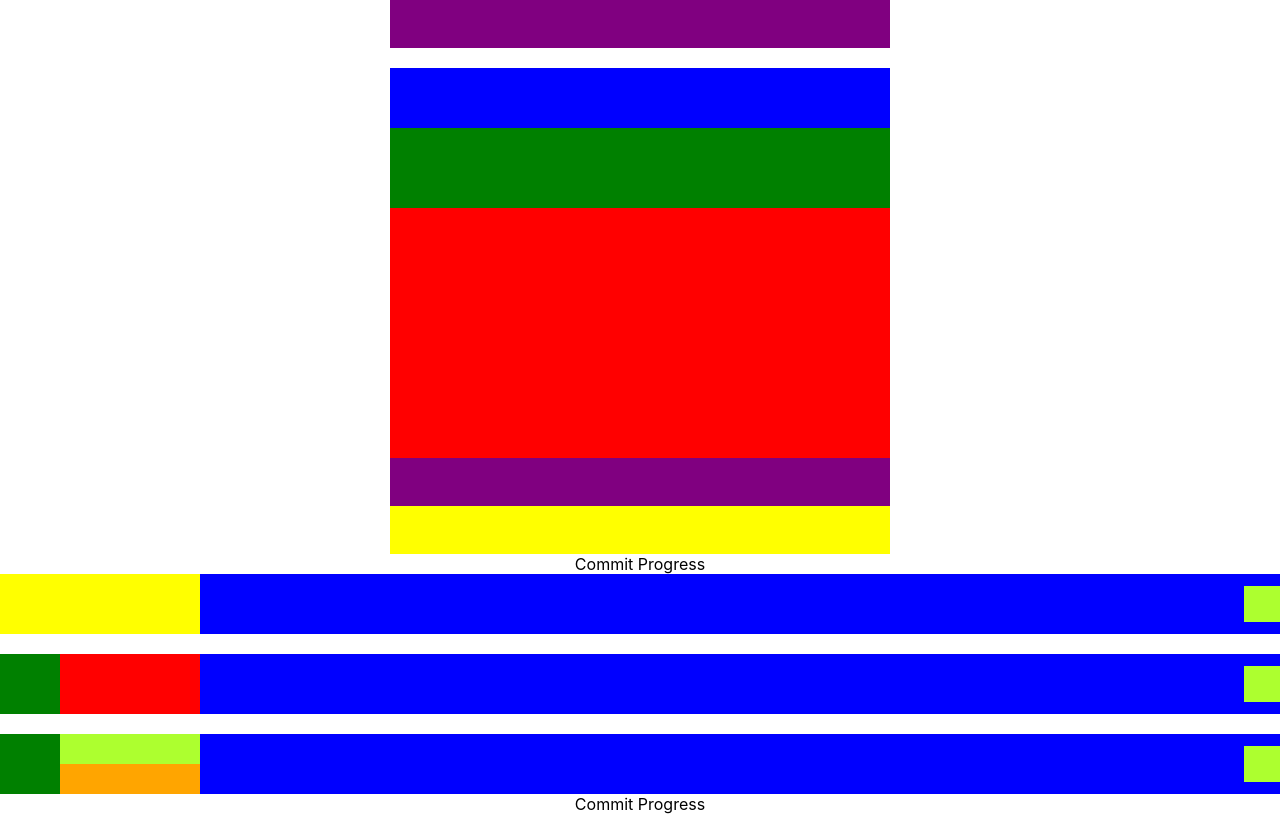
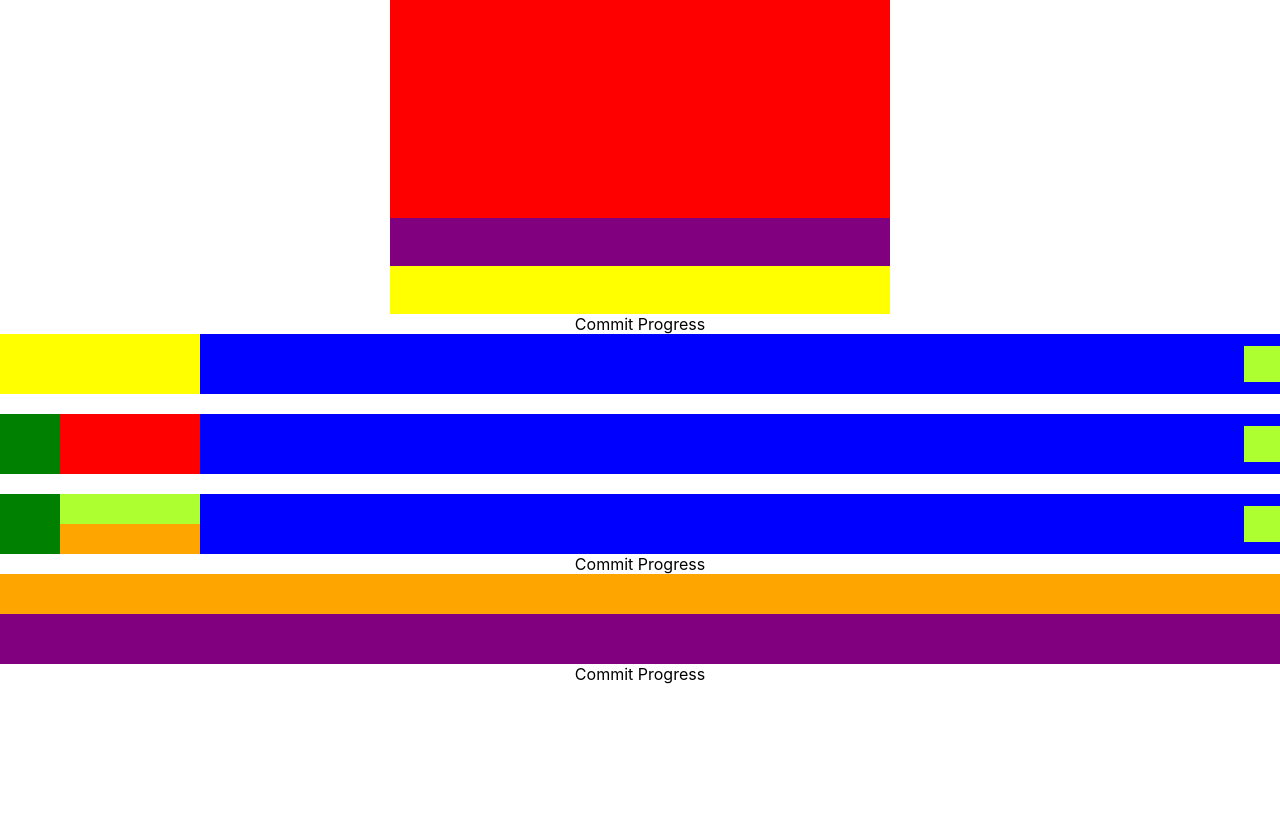
Before and after one commit to dimitrisafendras/how-to-ui, a React (Create React App) app: page / in a window 1280 px wide. Shown: the part 1760-2574 px from the top of the page. After the commit the page ends 2444 px from the top, so only its background shows below. Built offline with nearby package versions, Linux system fonts and the light colour scheme.

Commit message:
subheader skeleton done

```diff
--- a/src/components/Card.css
+++ b/src/components/Card.css
@@ -58,10 +58,27 @@
     background-color: greenyellow;
 }
 /*/////////////// HEADER ///////////////////*/
-.SubHeader {
-    height: 80px;
+/*/////////////// SUBHEADER ///////////////////*/
+.SubHeaderContainer {
+    min-height: 80px;
+    width: 100%;
     background-color: green;
+    display: flex;
+    flex-direction: column;
+    align-items: flex-start;
+
 }
+.Text {
+    height: 40px;
+    width: 100%;
+    background-color: orange;
+}
+.Link {
+    height: 50px;
+    width: 100%;
+    background-color: purple;
+}
+/*/////////////// SUBHEADER ///////////////////*/
 
 .Content {
     height: 250px;
--- a/src/components/Card.js
+++ b/src/components/Card.js
@@ -79,4 +79,11 @@ export const Card = () =>
 
 		Commit Progress
 
+		<div className='SubHeaderContainer'>
+			<div className='Text'></div>
+			<div className='Link'></div>
+		</div>
+
+		Commit Progress
+
 	</>;
```
